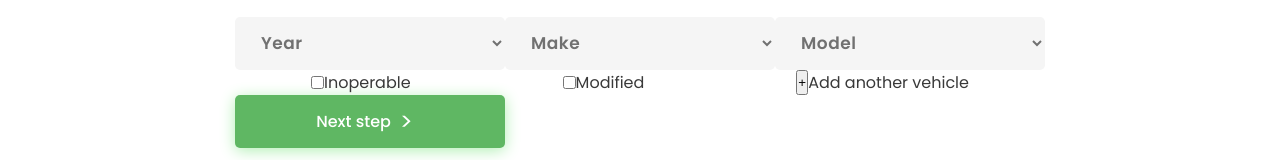
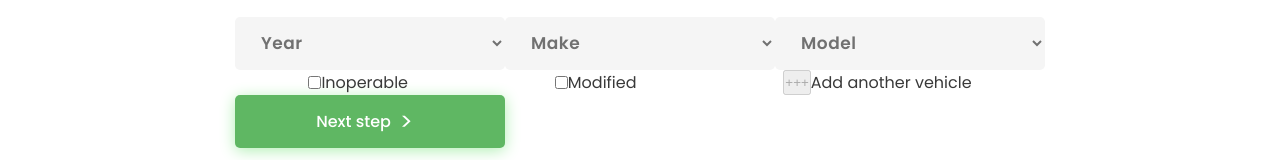
Before and after one commit to Akatocha/proj-mit-v, a Vue app: page /step1 in a window 1280 px wide. Shown: the part 303-463 px from the top of the page. Built offline with nearby package versions, Linux system fonts and the light colour scheme.

Commit message:
button input

```diff
--- a/src/components/inputBox.vue
+++ b/src/components/inputBox.vue
@@ -36,8 +36,11 @@
         <span>Modified</span>
       </div>
       <div class="checkbox-container" >
-        <button @click="addInput" >+</button>
-        <span>Add another vehicle</span>
+        <button
+        v-if="showButton"
+        :disabled='!buttonEnabled'
+        @click="addInput" >+++</button>
+        <span v-if="showButton">Add another vehicle</span>
       </div>
     </div>
   </div>
@@ -52,6 +55,8 @@
         modelId: 'start',
         responseMake: null,
         responseModel: null,
+        buttonEnabled: false,
+        showButton: true,
       }
     },
     computed: {
@@ -68,6 +73,7 @@
     },
     methods: {
       selectModel(){
+        this.buttonEnabled = true
         // console.log(this.modelId)
         this.$emit('catchDataFromInput', this.modelId)
       },
@@ -89,6 +95,7 @@
       },
       addInput(){
         this.$emit('addInput')
+        this.showButton = false
       }
     },
   }
```
